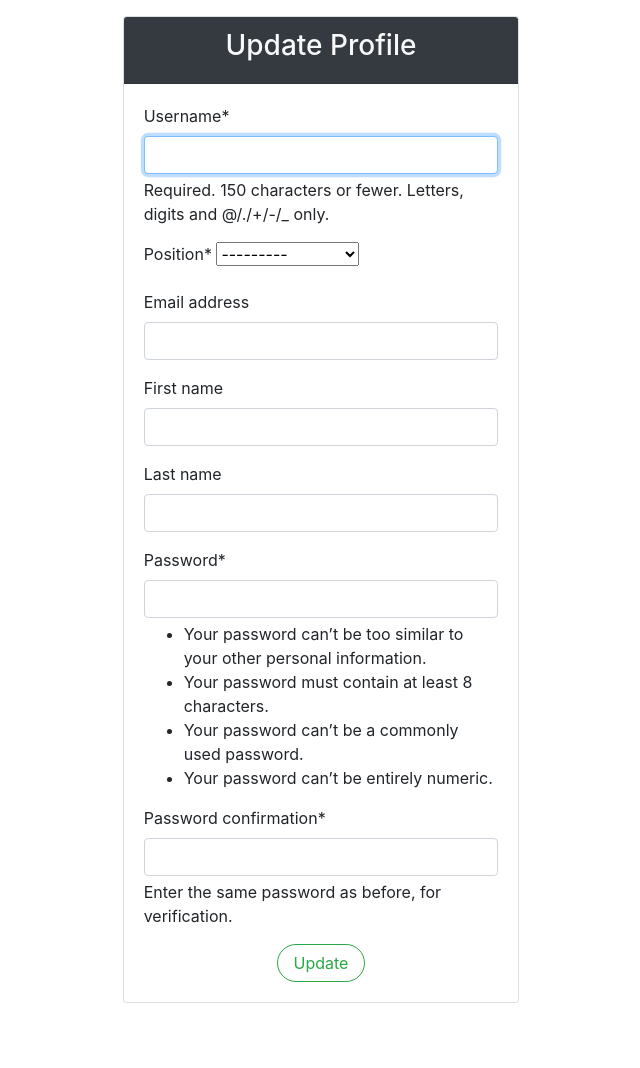
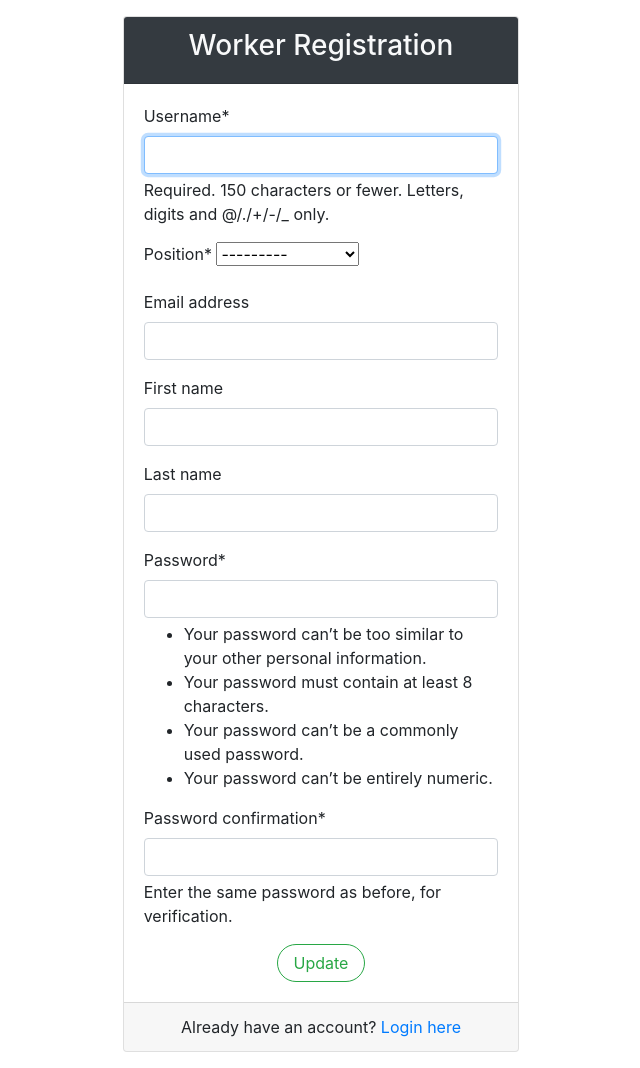
Before and after one commit to DanSheremeta/task-manager, a Django app: page /register/ in a window 1280 px wide. Shown: the part 56-1124 px from the top of the page, without its empty margins (319-959 px from the left). Before the commit the page ends 1059 px from the top, so only its background shows below. Run offline with Django 5.2, Linux system fonts and the light colour scheme; tables that the repository leaves empty hold one stand-in row (values such as "Sample post"); some libraries are stand-ins or nearby versions.

Commit message:
change worker form. fixed namings for registration and updating worker info

```diff
--- a/templates/tasks/worker_form.html
+++ b/templates/tasks/worker_form.html
@@ -2,7 +2,7 @@
 {% load crispy_forms_filters %}
 
 {% block title %}
-<title>{% if registration %}Registration{% else %}Update Profile{% endif %}</title>
+<title>{% if user.is_authenticated %}Update Profile{% else %}Registration{% endif %}</title>
 {% endblock %}
 
 {% block content %}
@@ -10,7 +10,7 @@
     <div class="col-md-4 ">
       <div class="card">
         <div class="card-header text-center bg-dark text-light">
-          <h3>{% if registration %}Worker Registration{% else %}Update Profile{% endif %}</h3>
+          <h3>{% if user.is_authenticated %}Update Profile{% else %}Worker Registration{% endif %}</h3>
         </div>
         <div class="card-body">
           <form method="post">
@@ -21,7 +21,7 @@
             </div>
           </form>
         </div>
-        {% if registration %}
+        {% if not user.is_authenticated %}
         <div class="card-footer text-center">
           <p class="mb-0">Already have an account? <a href="{% url 'login' %}">Login here</a></p>
         </div>
```
